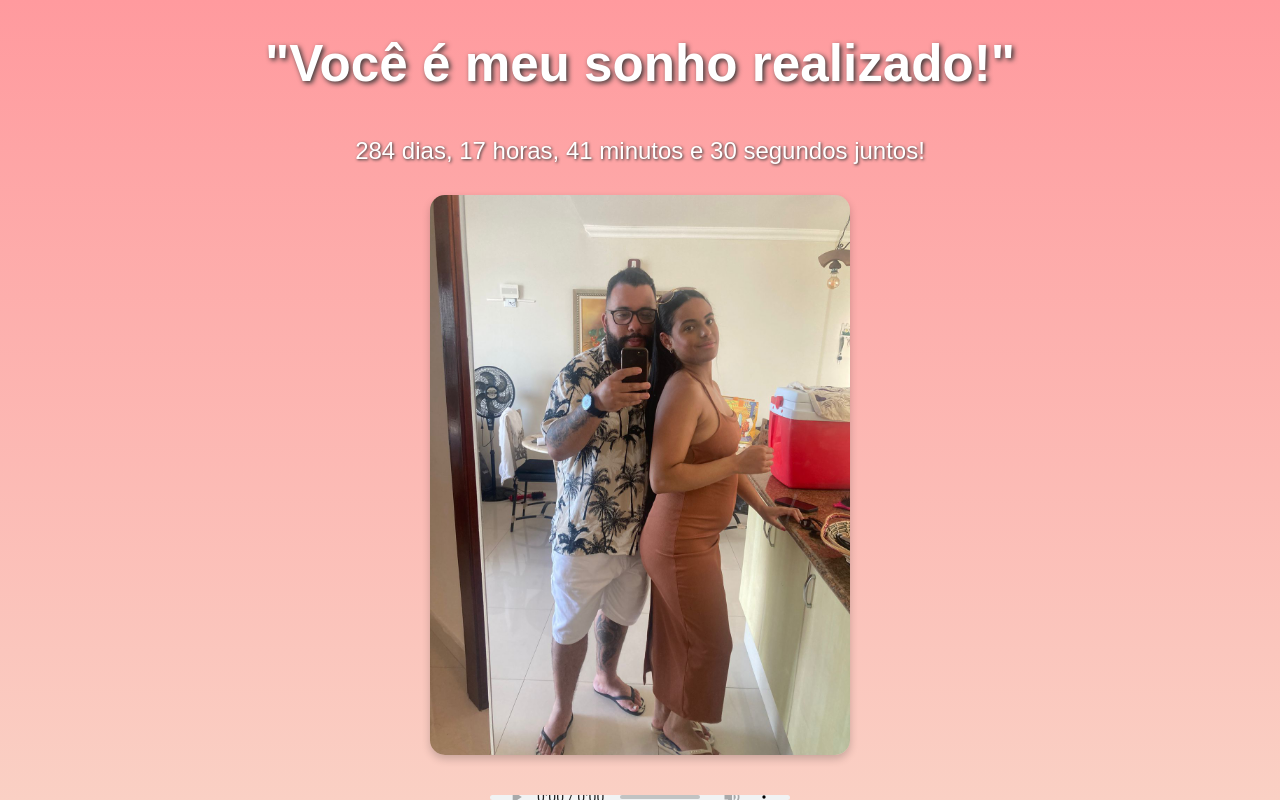
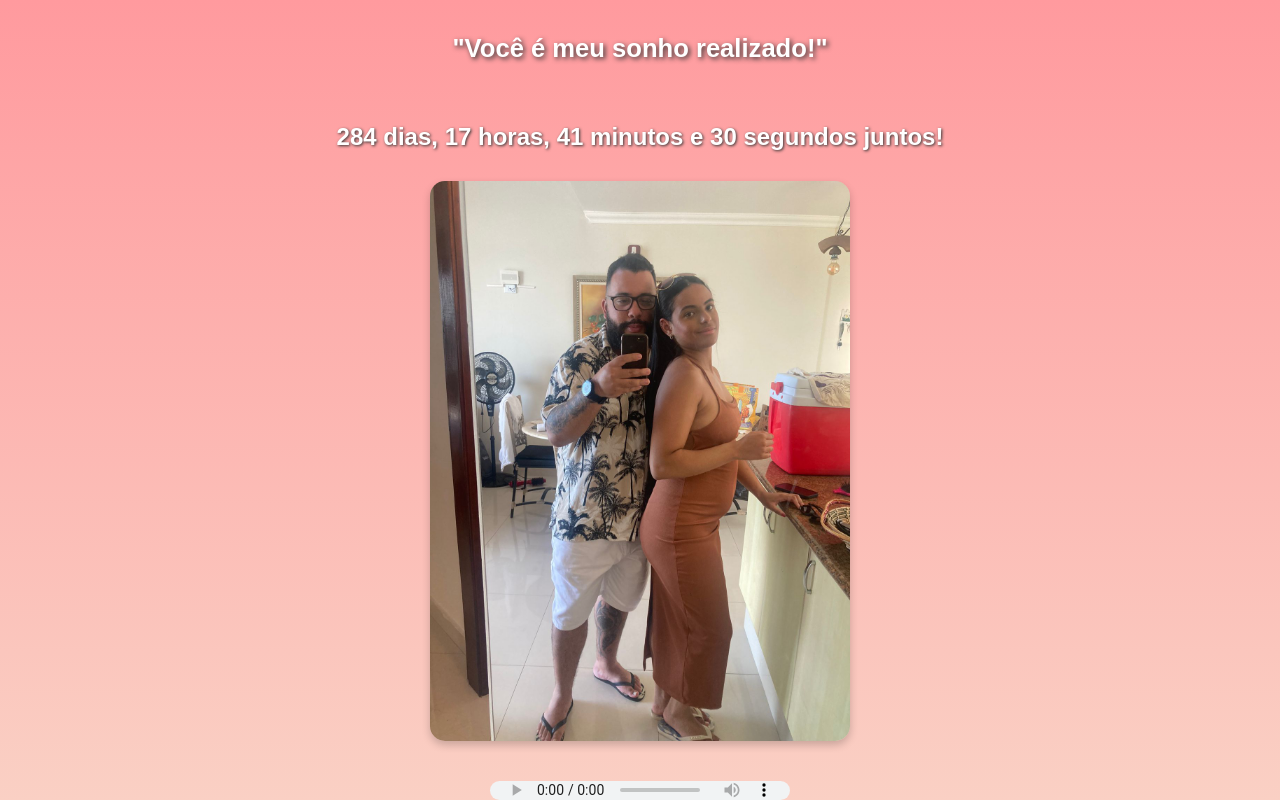
Before and after one commit to wagnerods/wagnerods.github.io, a plain HTML site: page index.html in a window 1280 px wide. Drawn offline with Linux system fonts and the light colour scheme.

Commit message:
3rrd commit

```diff
--- a/index.html
+++ b/index.html
@@ -24,7 +24,7 @@
             max-width: 90%; /* Limita a largura do texto */
             word-wrap: break-word; /* Quebra o texto se for muito longo */
         }
-        p {
+        h5 {
             font-size: 1.5em;
             color: #fff;
             margin-bottom: 30px;
@@ -41,11 +41,19 @@
         audio {
             margin-top: 20px;
         }
+        h4 {
+            margin-bottom: 20px;
+            color: #fff;
+            text-shadow: 2px 2px 5px #333;
+            font-size: 2vw; /* Ajusta o tamanho do texto baseado na largura da tela */
+            max-width: 95%; /* Limita a largura do texto */
+            /*word-wrap: break-word; /* Quebra o texto se for muito longo */
+        }
     </style>
 </head>
 <body>
-    <h1>"Você é meu sonho realizado!"</h1>
-    <p id="contador"></p>
+    <h4>"Você é meu sonho realizado!"</h4>
+    <h5 id="contador"></h5>
     <img src="Foto1.jpg" alt="Foto do casal">
     <audio controls>
         <source src="Musica1.mp3" type="audio/mpeg">
```
